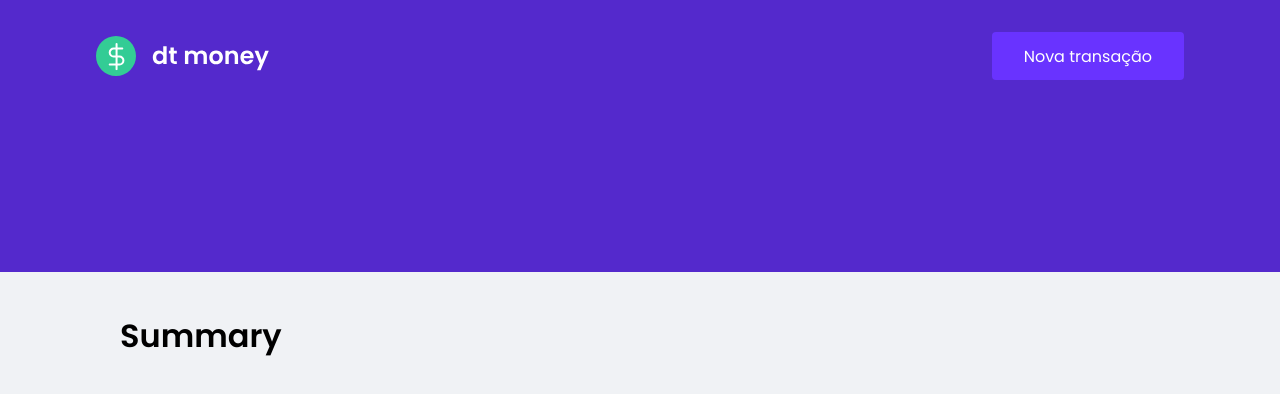
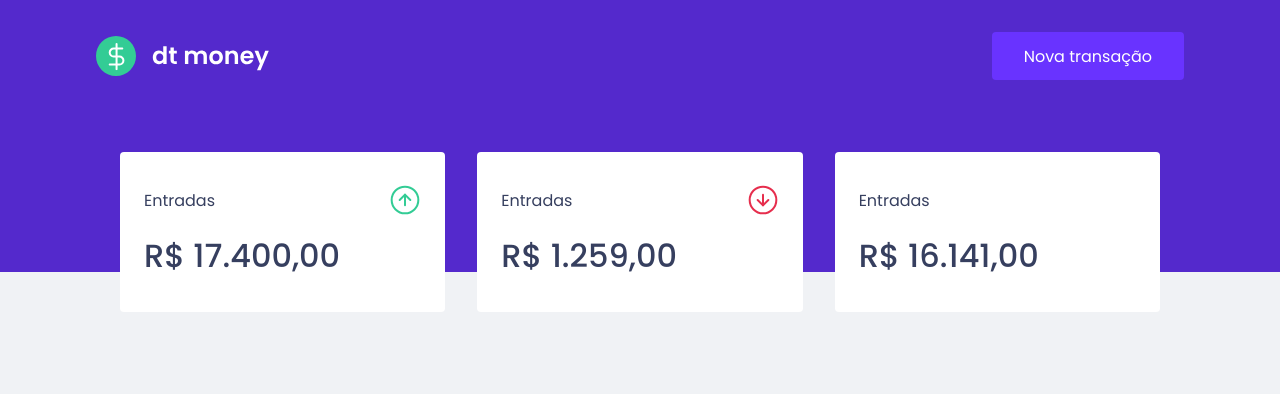
Before and after one commit to Rob30Garcia/dtmoney, a React (Create React App) app: page / in a window 1280 px wide. Shown: the top 394 px of the page. Built offline with nearby package versions, Linux system fonts and the light colour scheme.

Commit message:
style: styled cards

```diff
--- a/src/components/Summary/index.tsx
+++ b/src/components/Summary/index.tsx
@@ -1,5 +1,36 @@
+import income from '../../assets/income.svg';
+import outcome from '../../assets/outcome.svg';
+import total from '../../assets/total.svg';
+
+import { Container } from "./styles";
+
+
 export function Summary() {
   return (
-    <h1>Summary</h1>
+    <Container>
+      <div>
+        <header>
+          <p>Entradas</p>
+          <img src={income} alt="entradas" />
+        </header>
+        <strong>R$ 17.400,00</strong>
+      </div>
+
+      <div>
+        <header>
+          <p>Entradas</p>
+          <img src={outcome} alt="saidas" />
+        </header>
+        <strong>R$ 1.259,00</strong>
+      </div>
+
+      <div>
+        <header>
+          <p>Entradas</p>
+          <img src={total} alt="total" />
+        </header>
+        <strong>R$ 16.141,00</strong>
+      </div>
+    </Container>
   );
 }
--- a/src/components/Summary/styles.ts
+++ b/src/components/Summary/styles.ts
@@ -1,5 +1,28 @@
 import styled from "styled-components";
 
 export const Container = styled.div`
+  display: grid;
+  grid-template-columns: repeat(3, 1fr);
+  gap: 2rem;
+  margin-top: -10rem;
 
+  div {
+    padding: 2rem 1.5rem;
+    border-radius: 0.25rem;
+    background: var(--shape);
+    color: var(--text-title);
+  }
+
+  header {
+    display: flex;
+    align-items: center;
+    justify-content: space-between;
+  }
+
+  strong {
+    display: block;
+    margin-top: 1rem;
+    font-size: 2rem;
+    font-weight: 500;
+  }
 `;
```
